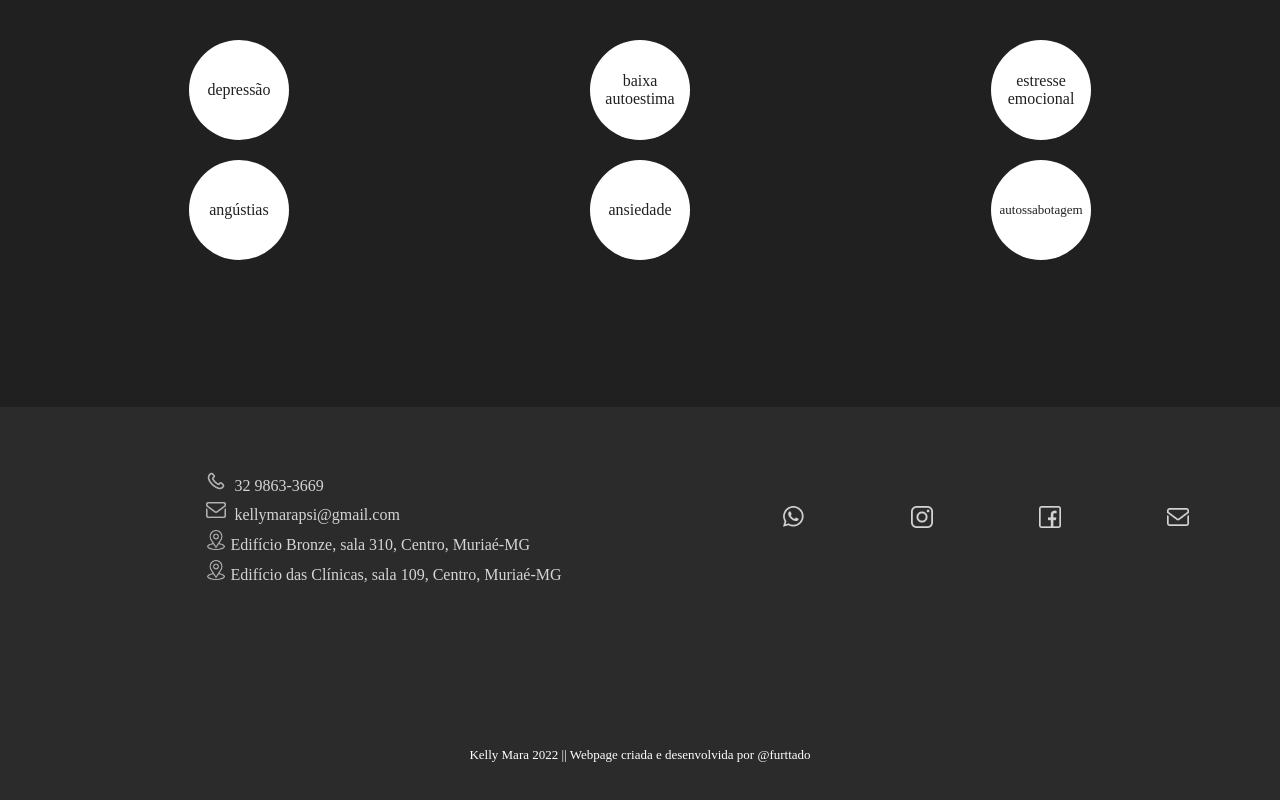
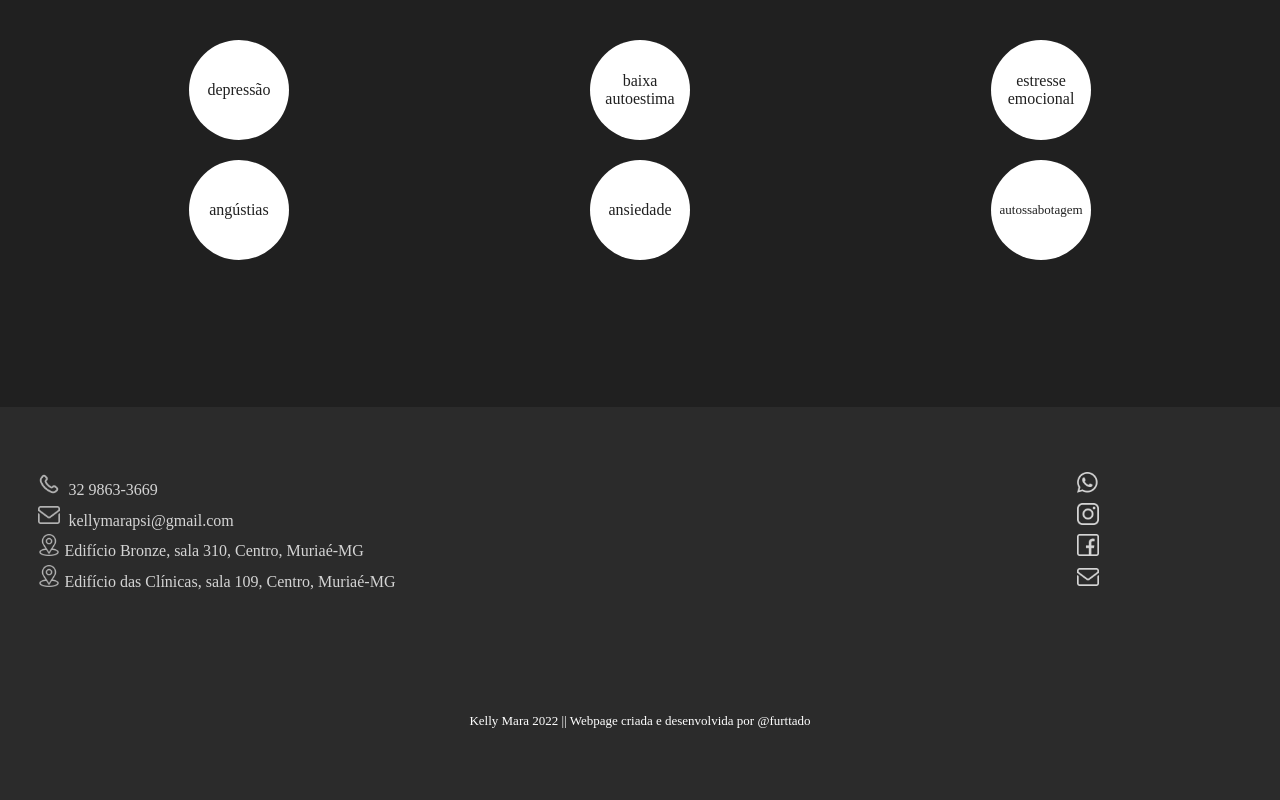
Before and after one commit to furttado/psychologist-ssg, a Next.js app: page / in a window 1280 px wide. Shown: the part 1276-2076 px from the top of the page. Built offline with nearby package versions, Linux system fonts and the light colour scheme.

Commit message:
footer icons align improved

```diff
--- a/src/components/footerComponent.js
+++ b/src/components/footerComponent.js
@@ -24,42 +24,49 @@ const Footer = styled.footer`
 const Box = styled.section`
     display: grid;
     grid-template-columns: 1.5fr 1fr;
+    min-height: 100%;
+    margin-bottom: 10%;
     align-items: center;
+    align-content: center;
     justify-items: center;
-    justify-content: center;
-    min-height: 100%;
-    margin-bottom: 15%;
-
 
 `
 
 const iconSize = '22px'
+const leftIconsSize = '22px'
 
 
 export default function FooterComponent(props) {
     return (
         <Footer>
             <Box>
-                <Text textAlign={'left'} opacity={0.8} style={{display: 'grid', rowGap: '6%', minHeight:'fit-content'}}>
+                <Text
+                textAlign={'left'}
+                opacity={0.8}
+                style={{display: 'grid', rowGap: '4.5%', minHeight:'fit-content', alignContent:'center', width:'70vw'}}
+               >
                     <Link href={CONTACT_BASE.phone_link} target="_blank">
-                    <Icon width={'20px'} height={'20px'}><Image src={Phone} alt='telefone'/></Icon> &nbsp;{CONTACT_BASE.phone} <br />
+                    <Icon width={leftIconsSize} height={leftIconsSize}><Image src={Phone} alt='telefone'/></Icon> &nbsp;{CONTACT_BASE.phone} <br />
                     </Link>
                     <Link href={CONTACT_BASE.email_url} target="_blank">
-                    <Icon width={'20px'} height={'20px'}><Image src={Email} alt='email'/></Icon> &nbsp;{CONTACT_BASE.email} <br />
+                    <Icon width={leftIconsSize} height={leftIconsSize}><Image src={Email} alt='email'/></Icon> &nbsp;{CONTACT_BASE.email} <br />
                     </Link>
                     <Link href={CONTACT_BASE.address_main_maps} target="_blank">
-                    <Icon width={'20px'} height={'20px'}><Image src={Location} alt='endereço'/></Icon>
+                    <Icon width={leftIconsSize} height={leftIconsSize}><Image src={Location} alt='endereço'/></Icon>
                     &nbsp;{CONTACT_BASE.address_main} <br />
                     </Link>
                     <Link href={CONTACT_BASE.address_secondary_maps} target="_blank">
-                    <Icon width={'20px'} height={'20px'}><Image src={Location} alt='endereço'/></Icon>
+                    <Icon width={leftIconsSize} height={leftIconsSize}><Image src={Location} alt='endereço'/></Icon>
                     &nbsp;{CONTACT_BASE.address_secondary}
                     </Link>
                 </Text>
                 <SocialMediaComponent
                     width={iconSize}
                     height={iconSize}
-                    boxWidth={'40vw'}
+                    boxWidth={'fit-content'}
+                    columns={'1fr'}
+                    rows={'4fr'}
+                    rowGap={'5%'}
                 />
             </Box>
 
--- a/src/components/headerComponent.js
+++ b/src/components/headerComponent.js
@@ -53,7 +53,7 @@ export default function HeaderComponent() {
 return (
   <>
       <SocialMenu>
-      <SocialMediaComponent width={iconSize} height={iconSize} boxWidth={'50vw'}/>
+      <SocialMediaComponent width={iconSize} height={iconSize} boxWidth={'50vw'} columns={'1fr 1fr 1fr 1fr'}/>
       </SocialMenu>
       <Header>
       <Title>
--- a/src/components/socialMediaComponent.js
+++ b/src/components/socialMediaComponent.js
@@ -14,14 +14,26 @@ const Social = styled.div`
     height: ${props => props && props.boxHeight} ;
 
     display:grid;
-    grid-template-columns: 1fr 1fr 1fr 1fr;
-    justify-items: center;
+    row-gap: ${props => props.rowGap};
+    grid-template-columns: ${props => props.columns};
+    grid-template-rows: ${props => props.rows};
+    justify-items: ${props => props.justifyItems};
+    align-content: center;
+    margin-right: ${props => props.marginRight};
 
 `
 
 export default function SocialMediaComponent(props) {
     return (
-        <Social boxWidth={props.boxWidth} boxHeight={props.boxHeight}>
+        <Social
+        boxWidth={props.boxWidth}
+        boxHeight={props.boxHeight}
+        columns={props.columns}
+        rows={props.rows}
+        rowGap={props.rowGap}
+        justifyItems={props.justifyItems}
+        marginRight={props.marginRight}
+        >
             <a href={CONTACT_BASE.whatsapp} target={'_blank'}>
                 <Icon width={props.width} height={props.height}>
                     <Image src={WhatsApp} alt='Whatsapp icon'/>
--- a/src/data/index.js
+++ b/src/data/index.js
@@ -6,7 +6,7 @@ export const CONTACT_BASE = {
     address_secondary: 'Edifício das Clínicas, sala 109, Centro, Muriaé-MG',
     address_secondary_maps: 'https://www.google.com.br/maps/place/Edif%C3%ADcio+Das+Cl%C3%ADnicas/data=!4m7!3m6!1s0xbcc6681472f175:0x56725540319e3b52!8m2!3d-21.1373539!4d-42.3652792!16s%2Fg%2F11gbkt0dw3!19sChIJdfFyFGjGvAARUjueMUBVclY?authuser=0&hl=pt-BR&rclk=1',
     phone: '32 9863-3669',
-    phone_link: 'tel:+553298633669',
+    phone_link: 'tel:03298633669',
     email: 'kellymarapsi@gmail.com',
     email_url: 'mailto:kellymarapsi@gmail.com',
     whatsapp: 'https://wa.me/5532998633669?text=Ol%C3%A1%2C+gostaria+de+agendar+uma+consulta%21',
```
